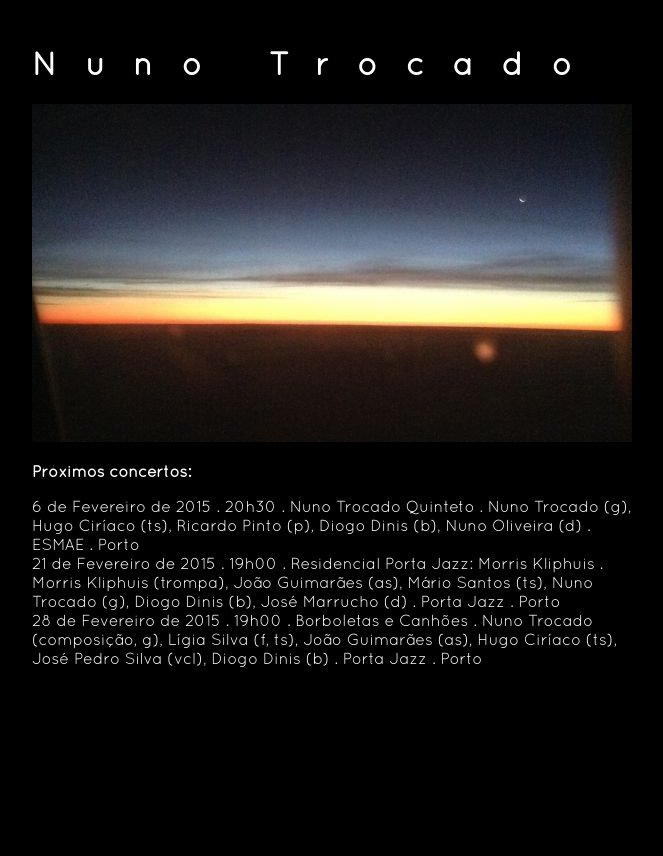
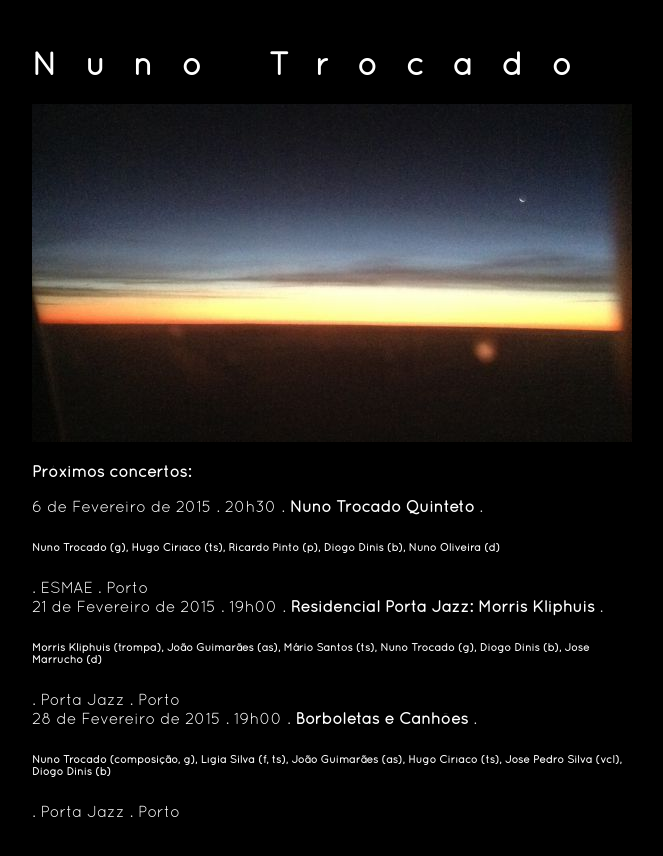
Before and after one commit to ntrocado/ntrocado.github.io, a Jekyll site: the page built from index.html, in a window 1280 px wide. Shown: the top 856 px of the page, without its empty margins (308-971 px from the left). Built offline with Jekyll 4.4.1, drawn with Linux system fonts in a browser that asks for light colours.

Commit message:
Update index.html

```diff
--- a/index.html
+++ b/index.html
@@ -9,7 +9,7 @@
 	<ul>
 	{% for concerto in site.data.concertos %}
   		<li>
-    			{{concerto.data}} . {{concerto.hora}} . {{concerto.projecto}} . {{concerto.membros}} . {{concerto.local}} . {{concerto.cidade}}
+    			{{concerto.data}} . {{concerto.hora}} . <strong>{{concerto.projecto}}</strong> . <h6>{{concerto.membros}}</h6> . {{concerto.local}} . {{concerto.cidade}}
   		</li>
 	{% endfor %}
 	</ul>
```
